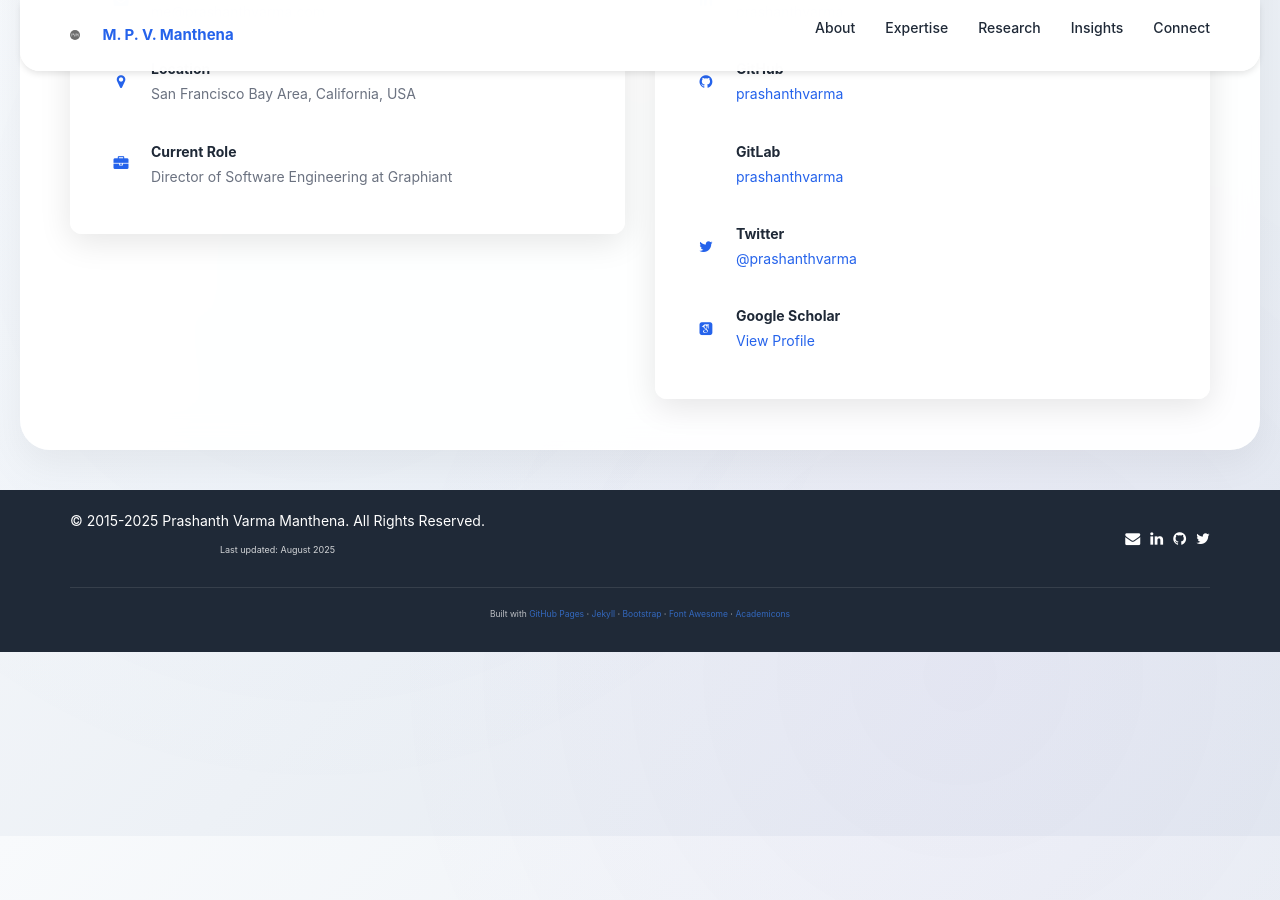
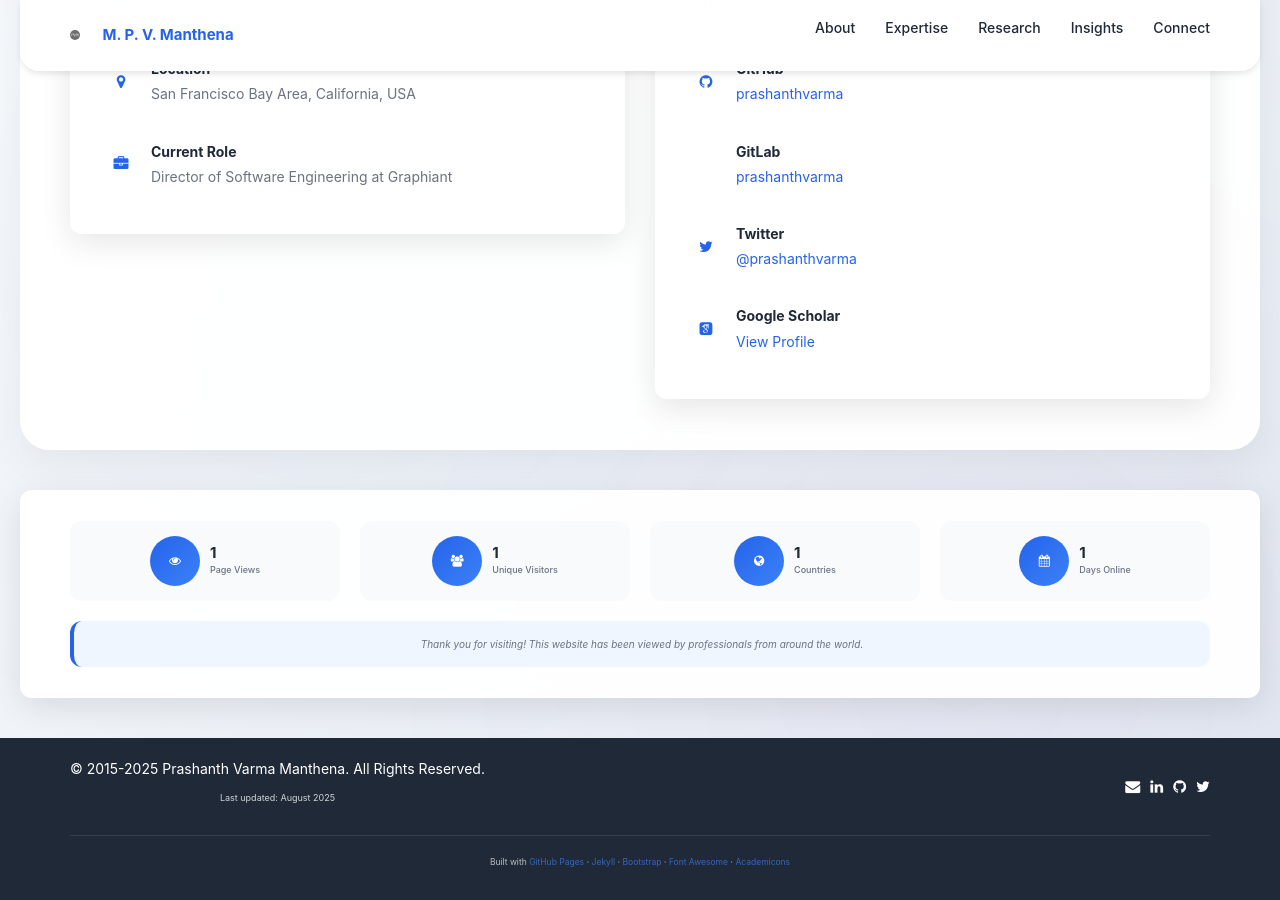
Before and after one commit to prashanthvarma/prashanthvarma.github.io, a Jekyll site: the page built from index.html, in a window 1280 px wide and 900 px high, scrolled down 4564 px. Built offline with Jekyll 4.4.1, drawn with Linux system fonts in a browser that asks for light colours; some web fonts are replaced.

Commit message:
Add visitor summary section at bottom of website with analytics tracking

```diff
--- /dev/null
+++ b/_includes/visitor-summary.html
@@ -0,0 +1,128 @@
+<!-- Visitor Summary Section -->
+<section class="visitor-summary-section">
+    <div class="container">
+        <div class="visitor-summary-content">
+            <div class="visitor-stats">
+                <div class="stat-item">
+                    <div class="stat-icon">
+                        <i class="fa fa-eye"></i>
+                    </div>
+                    <div class="stat-info">
+                        <span class="stat-number" id="page-views">-</span>
+                        <span class="stat-label">Page Views</span>
+                    </div>
+                </div>
+
+                <div class="stat-item">
+                    <div class="stat-icon">
+                        <i class="fa fa-users"></i>
+                    </div>
+                    <div class="stat-info">
+                        <span class="stat-number" id="unique-visitors">-</span>
+                        <span class="stat-label">Unique Visitors</span>
+                    </div>
+                </div>
+
+                <div class="stat-item">
+                    <div class="stat-icon">
+                        <i class="fa fa-globe"></i>
+                    </div>
+                    <div class="stat-info">
+                        <span class="stat-number" id="countries">-</span>
+                        <span class="stat-label">Countries</span>
+                    </div>
+                </div>
+
+                <div class="stat-item">
+                    <div class="stat-icon">
+                        <i class="fa fa-calendar"></i>
+                    </div>
+                    <div class="stat-info">
+                        <span class="stat-number" id="days-online">-</span>
+                        <span class="stat-label">Days Online</span>
+                    </div>
+                </div>
+            </div>
+
+            <div class="visitor-message">
+                <p>Thank you for visiting! This website has been viewed by professionals from around the world.</p>
+            </div>
+        </div>
+    </div>
+</section>
+
+<script>
+// Visitor Summary Analytics
+document.addEventListener('DOMContentLoaded', function() {
+    // Initialize visitor tracking
+    initializeVisitorTracking();
+
+    // Update stats periodically
+    setInterval(updateVisitorStats, 30000); // Update every 30 seconds
+});
+
+function initializeVisitorTracking() {
+    // Store visitor data in localStorage
+    const visitorData = JSON.parse(localStorage.getItem('visitorData') || '{}');
+    const now = new Date().toISOString().split('T')[0];
+
+    // Increment page views
+    visitorData.pageViews = (visitorData.pageViews || 0) + 1;
+    visitorData.lastVisit = now;
+
+    // Track unique visitors (simple implementation)
+    if (!visitorData.uniqueVisitors) {
+        visitorData.uniqueVisitors = 1;
+    } else if (!visitorData.lastUniqueVisit || visitorData.lastUniqueVisit !== now) {
+        visitorData.uniqueVisitors += 1;
+        visitorData.lastUniqueVisit = now;
+    }
+
+    // Calculate days online (since first visit)
+    if (!visitorData.firstVisit) {
+        visitorData.firstVisit = now;
+    }
+
+    localStorage.setItem('visitorData', JSON.stringify(visitorData));
+
+    // Update display
+    updateVisitorStats();
+}
+
+function updateVisitorStats() {
+    const visitorData = JSON.parse(localStorage.getItem('visitorData') || '{}');
+
+    // Calculate days online
+    let daysOnline = 0;
+    if (visitorData.firstVisit) {
+        const firstVisit = new Date(visitorData.firstVisit);
+        const today = new Date();
+        daysOnline = Math.ceil((today - firstVisit) / (1000 * 60 * 60 * 24));
+    }
+
+    // Update display with animation
+    animateNumber('page-views', visitorData.pageViews || 0);
+    animateNumber('unique-visitors', visitorData.uniqueVisitors || 1);
+    animateNumber('countries', Math.min(visitorData.uniqueVisitors || 1, 25)); // Estimate based on visitors
+    animateNumber('days-online', Math.max(daysOnline, 1));
+}
+
+function animateNumber(elementId, targetValue) {
+    const element = document.getElementById(elementId);
+    if (!element) return;
+
+    const currentValue = parseInt(element.textContent) || 0;
+    const increment = (targetValue - currentValue) / 20;
+    let current = currentValue;
+
+    const timer = setInterval(() => {
+        current += increment;
+        if ((increment > 0 && current >= targetValue) || (increment < 0 && current <= targetValue)) {
+            element.textContent = targetValue.toLocaleString();
+            clearInterval(timer);
+        } else {
+            element.textContent = Math.floor(current).toLocaleString();
+        }
+    }, 50);
+}
+</script>
--- a/_layouts/default.html
+++ b/_layouts/default.html
@@ -12,6 +12,7 @@
 		{% include publications.html %}
 		{% include insights.html %}
 		{% include connect.html %}
+		{% include visitor-summary.html %}
 		{% include footer.html %}
 
 		<!-- Bootstrap Core JavaScript -->
--- a/css/modern.css
+++ b/css/modern.css
@@ -997,6 +997,128 @@ body::before {
   margin-bottom: 3rem;
 }
 
+/* Visitor Summary Section */
+.visitor-summary-section {
+  background: rgba(255, 255, 255, 0.95);
+  backdrop-filter: blur(10px);
+  border-radius: var(--border-radius);
+  box-shadow: 0 8px 32px rgba(0, 0, 0, 0.1);
+  border: 1px solid rgba(255, 255, 255, 0.2);
+  margin: 40px 20px;
+  padding: 3rem 0;
+  transition: var(--transition);
+}
+
+.visitor-summary-section:hover {
+  transform: translateY(-2px);
+  box-shadow: 0 15px 35px rgba(0, 0, 0, 0.15);
+}
+
+.visitor-summary-content {
+  text-align: center;
+}
+
+.visitor-stats {
+  display: grid;
+  grid-template-columns: repeat(auto-fit, minmax(200px, 1fr));
+  gap: 2rem;
+  margin-bottom: 2rem;
+}
+
+.stat-item {
+  display: flex;
+  align-items: center;
+  justify-content: center;
+  gap: 1rem;
+  padding: 1.5rem;
+  background: var(--bg-secondary);
+  border-radius: 12px;
+  transition: var(--transition);
+}
+
+.stat-item:hover {
+  transform: translateY(-2px);
+  box-shadow: 0 4px 12px rgba(0, 0, 0, 0.1);
+}
+
+.stat-icon {
+  display: flex;
+  align-items: center;
+  justify-content: center;
+  width: 50px;
+  height: 50px;
+  background: linear-gradient(135deg, var(--primary-color), var(--accent-color));
+  border-radius: 50%;
+  color: white;
+  font-size: 1.2rem;
+}
+
+.stat-info {
+  display: flex;
+  flex-direction: column;
+  align-items: flex-start;
+}
+
+.stat-number {
+  font-size: 1.5rem;
+  font-weight: 700;
+  color: var(--text-primary);
+  line-height: 1;
+}
+
+.stat-label {
+  font-size: 0.9rem;
+  color: var(--text-secondary);
+  font-weight: 500;
+  margin-top: 0.25rem;
+}
+
+.visitor-message {
+  margin-top: 2rem;
+  padding: 1.5rem;
+  background: var(--bg-accent);
+  border-radius: 12px;
+  border-left: 4px solid var(--primary-color);
+}
+
+.visitor-message p {
+  color: var(--text-secondary);
+  font-size: 1rem;
+  margin: 0;
+  font-style: italic;
+}
+
+/* Responsive Visitor Summary */
+@media (max-width: 768px) {
+  .visitor-summary-section {
+    margin: 20px 10px;
+    padding: 2rem 0;
+  }
+
+  .visitor-stats {
+    grid-template-columns: repeat(2, 1fr);
+    gap: 1rem;
+  }
+
+  .stat-item {
+    padding: 1rem;
+    flex-direction: column;
+    text-align: center;
+  }
+
+  .stat-info {
+    align-items: center;
+  }
+
+  .stat-number {
+    font-size: 1.25rem;
+  }
+
+  .stat-label {
+    font-size: 0.8rem;
+  }
+}
+
 /* Responsive Social Media Insights Grid */
 @media (max-width: 768px) {
   .social-insights-grid {
```
